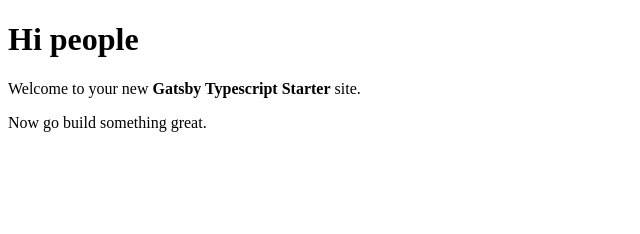
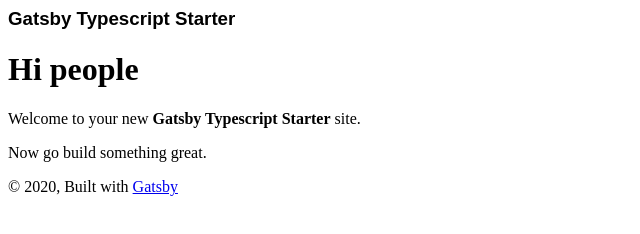
Before and after one commit to GustavoTxFreitas/jojo-cover, a Gatsby site: page / in a window 1280 px wide. Shown: the whole page, without its empty margins (0-640 px from the left). Built offline with nearby package versions, Linux system fonts and the light colour scheme; Gatsby itself is replaced by a stand-in of ours.

Commit message:
Add layout to index

```diff
--- a/src/layouts/index.tsx
+++ b/src/layouts/index.tsx
@@ -2,16 +2,12 @@
 import { Link } from "gatsby"
 
 interface Props {
-  location: Location
   title: string
   children?: any
 }
 
-const Layout = ({ location, title, children }: Props) => {
-  let header
-
-
-    header = (
+const Layout = ({ title, children }: Props) => {
+  let header = (
       <h3
         style={{
           fontFamily: `Montserrat, sans-serif`,
--- a/src/pages/index.tsx
+++ b/src/pages/index.tsx
@@ -1,5 +1,6 @@
 import React from 'react'
 import { graphql } from 'gatsby'
+import Layout from "../layouts";
 
 // Please note that you can use https://github.com/dotansimha/graphql-code-generator
 // to generate all types from graphQL schema
@@ -16,14 +17,16 @@
 export default function Index(props: IndexPageProps) {
 
     return (
-      <div>
+      <Layout
+        title={props.data.site.siteMetadata.title}
+      >
         <h1>Hi people</h1>
         <p>
           Welcome to your new{' '}
           <strong>{props.data.site.siteMetadata.title}</strong> site.
         </p>
         <p>Now go build something great.</p>
-      </div>
+      </Layout>
     )
 
 }
```
